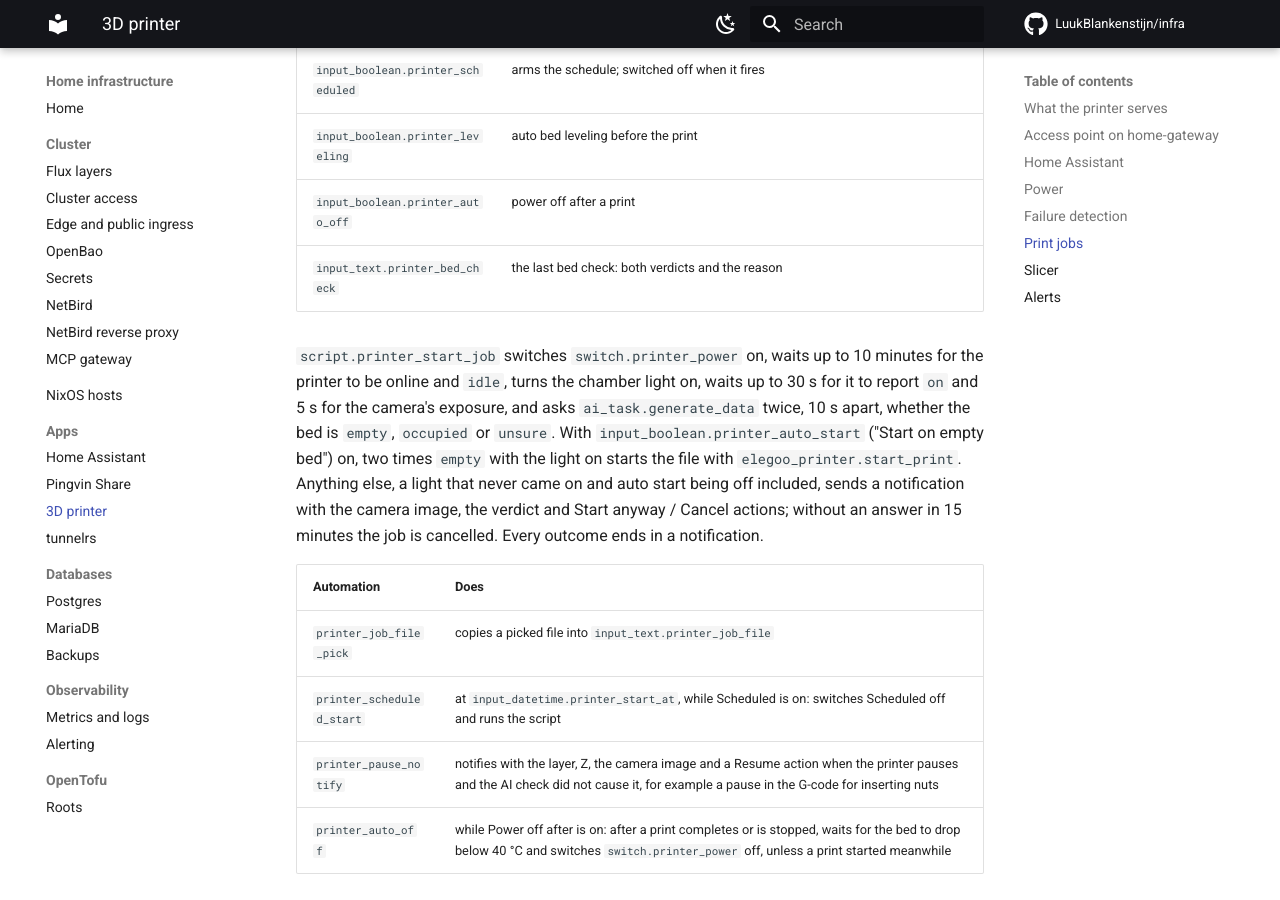
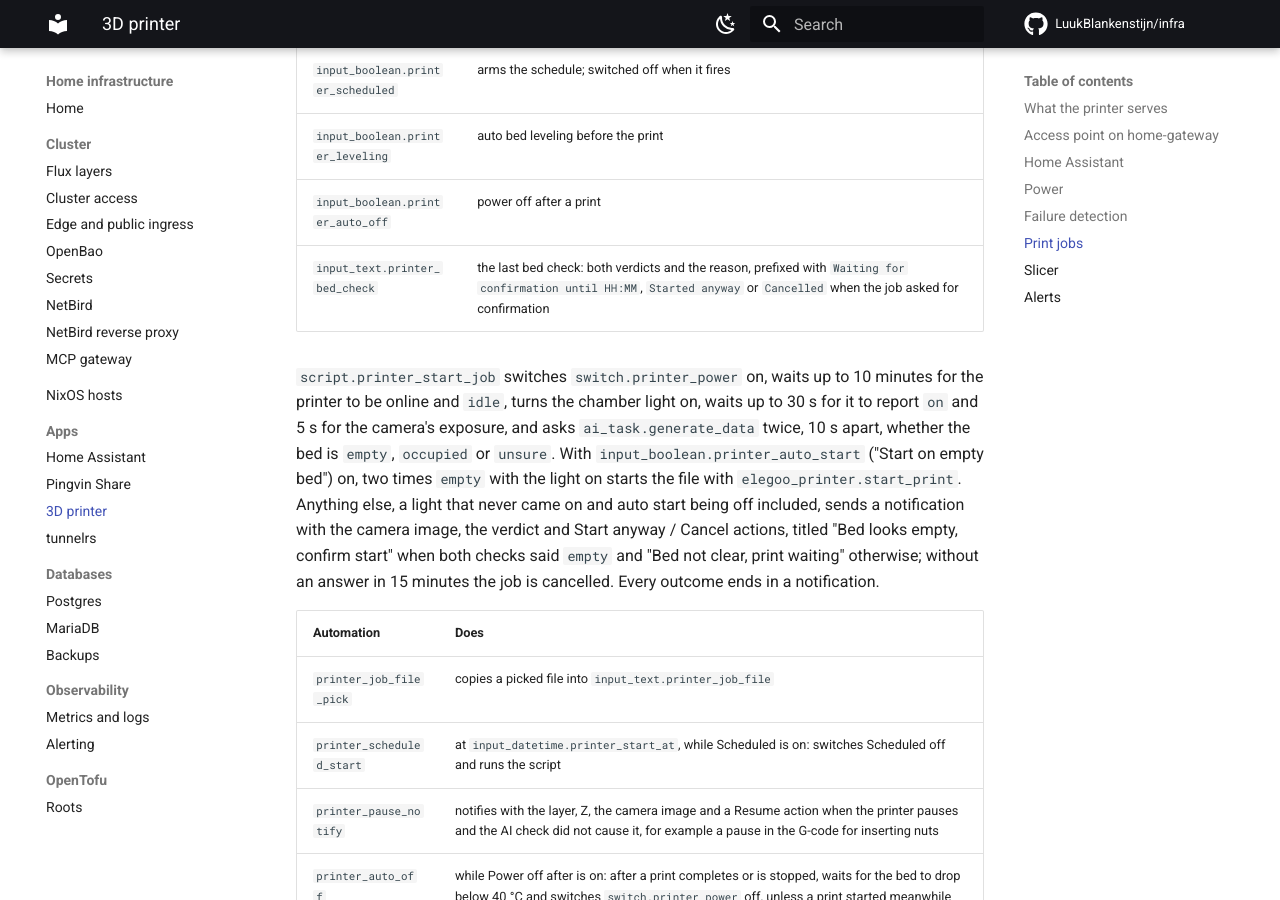
Before and after one commit to LuukBlankenstijn/infra, an MkDocs documentation site: the page built from docs/apps/printer.md, in a window 1280 px wide and 900 px high, scrolled down 4741 px. Built offline with MkDocs 1.6.1 and Material for MkDocs 9.7.7, drawn with Linux system fonts in a browser that asks for light colours; comment, search, counter and statistics services are not loaded.

Commit message:
docs(printer): confirmation state and verdict-dependent notification title

```diff
--- a/docs/apps/printer.md
+++ b/docs/apps/printer.md
@@ -165,7 +165,7 @@ upload), then press Start now or set Start at and switch Scheduled on.
 | `input_boolean.printer_scheduled` | arms the schedule; switched off when it fires |
 | `input_boolean.printer_leveling` | auto bed leveling before the print |
 | `input_boolean.printer_auto_off` | power off after a print |
-| `input_text.printer_bed_check` | the last bed check: both verdicts and the reason |
+| `input_text.printer_bed_check` | the last bed check: both verdicts and the reason, prefixed with `Waiting for confirmation until HH:MM`, `Started anyway` or `Cancelled` when the job asked for confirmation |
 
 `script.printer_start_job` switches `switch.printer_power` on, waits up to 10
 minutes for the printer to be online and `idle`, turns the chamber light on,
@@ -175,8 +175,10 @@ asks `ai_task.generate_data` twice, 10 s apart, whether the bed is `empty`,
 empty bed") on, two times `empty` with the light on starts the file with
 `elegoo_printer.start_print`. Anything else, a light that never came on and
 auto start being off included, sends a notification with the camera image, the
-verdict and Start anyway / Cancel actions; without an answer in 15 minutes the
-job is cancelled. Every outcome ends in a notification.
+verdict and Start anyway / Cancel actions, titled "Bed looks empty, confirm
+start" when both checks said `empty` and "Bed not clear, print waiting"
+otherwise; without an answer in 15 minutes the job is cancelled. Every outcome
+ends in a notification.
 
 | Automation | Does |
 | --- | --- |
```
